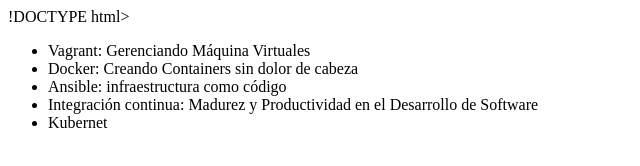
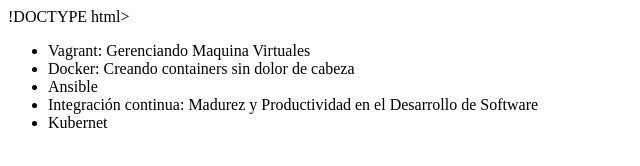
Before and after one commit to Chioville00/alura-github, a plain HTML site: page index.html in a window 1280 px wide. Shown: the whole page, without its empty margins (0-640 px from the left). Drawn offline with Linux system fonts and the light colour scheme.

Commit message:
Revert "cambiando el nombre del curtso de Ansible"
This reverts commit 791adbb2d47854828413277d2f0ebca55b002222.

```diff
--- a/index.html
+++ b/index.html
@@ -7,9 +7,9 @@
 </head>
 <body>
     <ul>
-        <li>Vagrant: Gerenciando Máquina Virtuales</li>
-        <li>Docker: Creando Containers sin dolor de cabeza</li>
-        <li>Ansible: infraestructura como código</li>
+        <li>Vagrant:  Gerenciando Maquina Virtuales</li>
+        <li>Docker: Creando containers sin dolor de cabeza</li>
+        <li>Ansible</li>
         <li>Integración continua: Madurez y Productividad en el Desarrollo de Software</li>
         <li>Kubernet</li>
     </ul>
```
